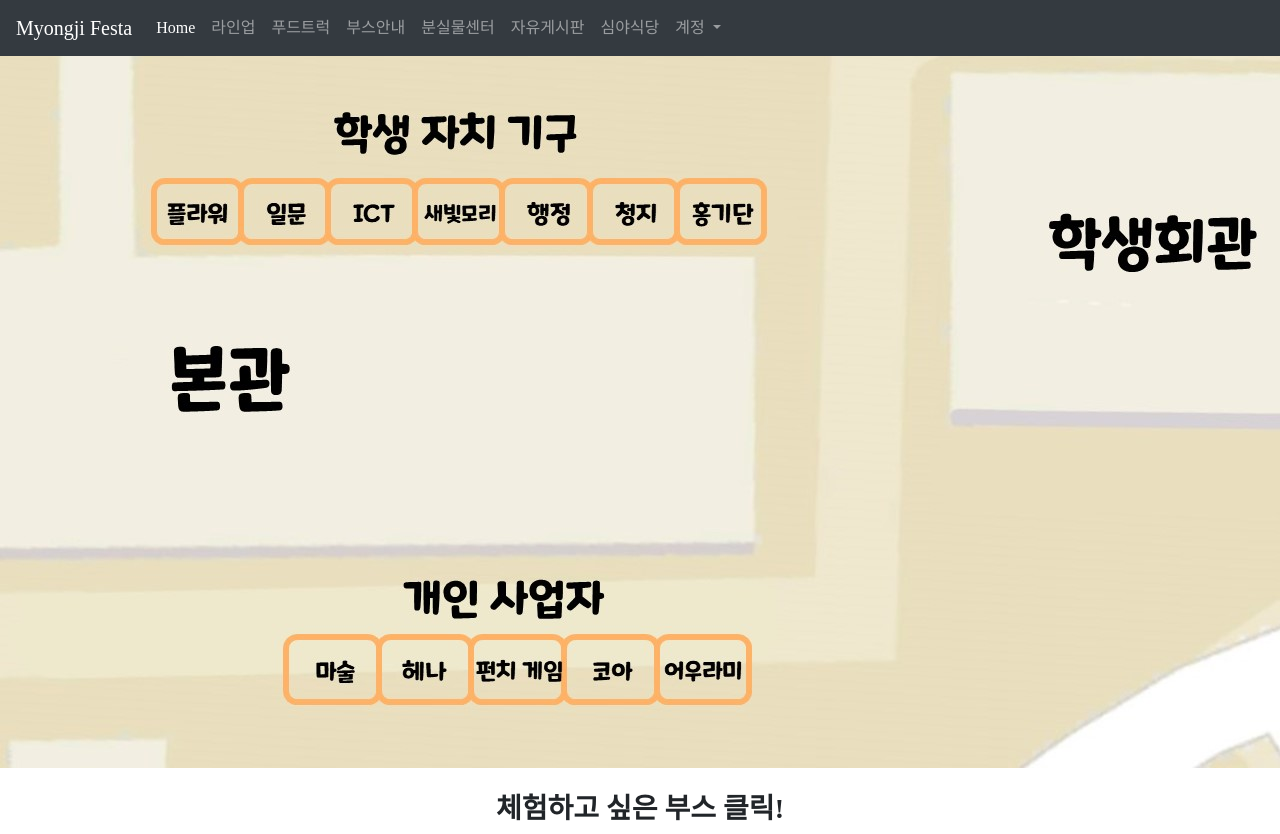
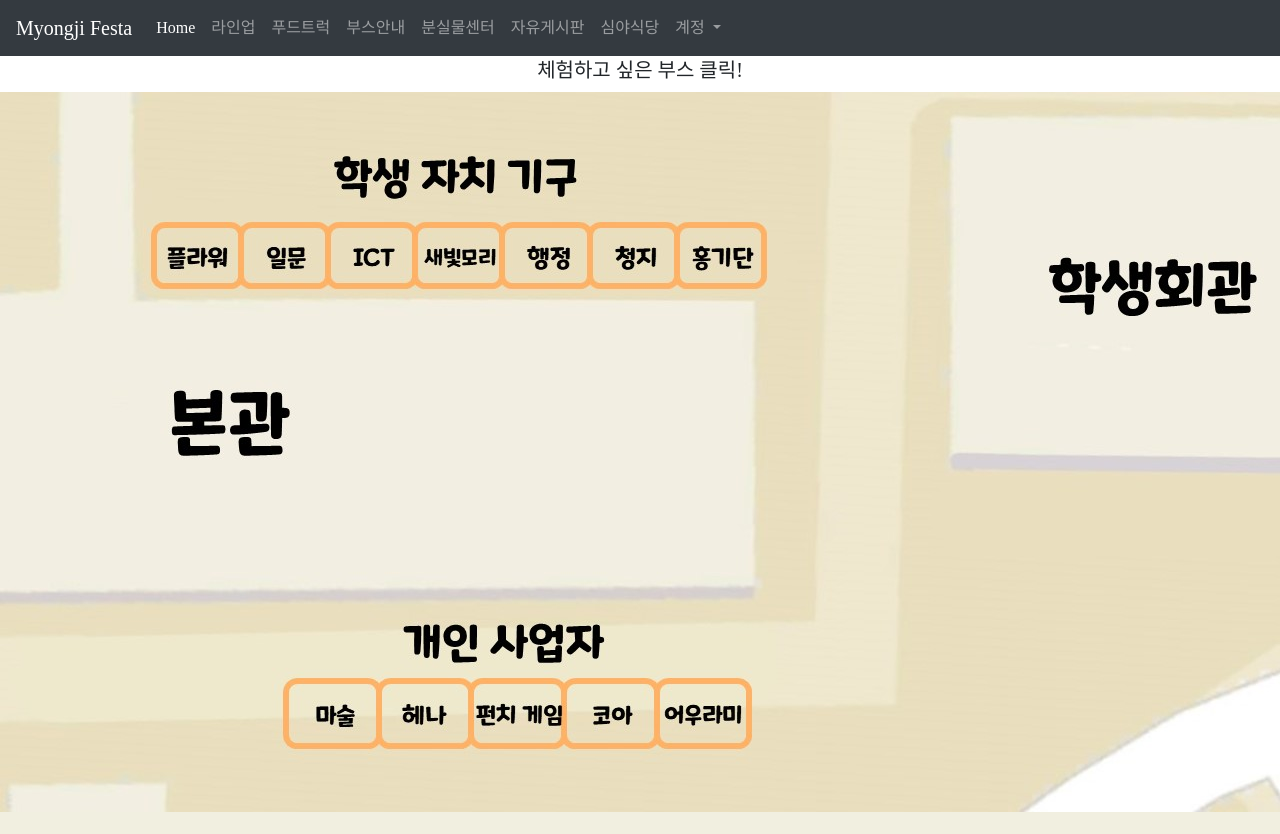
Before and after one commit to likelionmju/mju-festival-2019, a Django app: page /info/booth/ in a window 1280 px wide. After the commit the page ends 812 px from the top, so only its background shows below. Run offline with Django 3.2, Linux system fonts and the light colour scheme; some libraries are stand-ins or nearby versions; some web fonts are replaced.

Commit message:
부스메인 클릭 추가

```diff
--- a/page/templates/booth.html
+++ b/page/templates/booth.html
@@ -6,11 +6,16 @@
 <script src="http://ajax.googleapis.com/ajax/libs/jquery/1.10.2/jquery.min.js"></script>
 <script src="https://cdnjs.cloudflare.com/ajax/libs/jQuery-rwdImageMaps/1.6/jquery.rwdImageMaps.min.js"></script>
 <script type="text/javascript">
-    $(document).ready(function(e){
+    $(document).ready(function (e) {
         $('img[usemap]').rwdImageMaps();
     })
 </script>
 <!-- 아래부터 작성하세요 -->
+
+<div>
+    <h5 style="text-align: center;">체험하고 싶은 부스 클릭!</h5>
+
+</div>
 <img src="{% static 'page/images/booth.jpg'%}" alt="부스배치도" usemap="#booth" style="width:100%">
 <map name="booth">
 
@@ -48,8 +53,4 @@
         target="_self" />
 
 </map>
-<div>
-    <br>
-    <h3>체험하고 싶은 부스 클릭!</h3>
-</div>
 {% endblock %}
```
